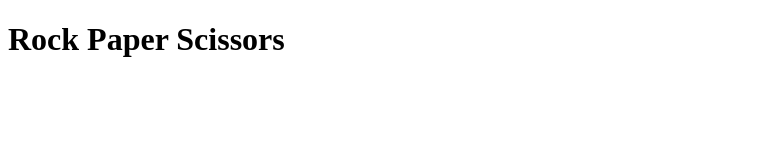
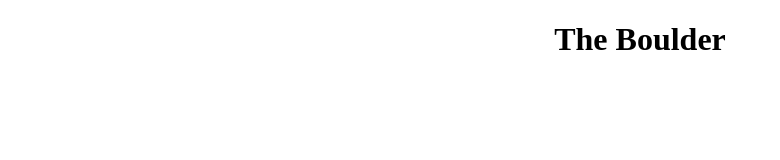
Before and after one commit to Harmonixer00/RockPaperScissors, a plain HTML site: page index.html in a window 1280 px wide. Shown: the whole page, without its empty margins (0-780 px from the left). Drawn offline with Linux system fonts and the light colour scheme.

Commit message:
Changed heading in index to 'The Boulder' Added playRound function

```diff
--- a/index.html
+++ b/index.html
@@ -4,7 +4,8 @@
   <title>Rock Paper Scissors</title>
 </head>
 <body>
-  <h1>Rock Paper Scissors</h1>
+  <h1 style="text-align: center;">The Boulder</h1>
   <script src="script.js"></script>
 </body>
 </html>
+<!-- Written by K. Saldana -->
--- a/script.js
+++ b/script.js
@@ -14,6 +14,9 @@ function computerPlay(){
     return result;
   }
 
+  function playRound(playerSelection, computerSelection) {
+  }
+
   //Test variables
 var kevin = 10;
 var chris = 20;
```
